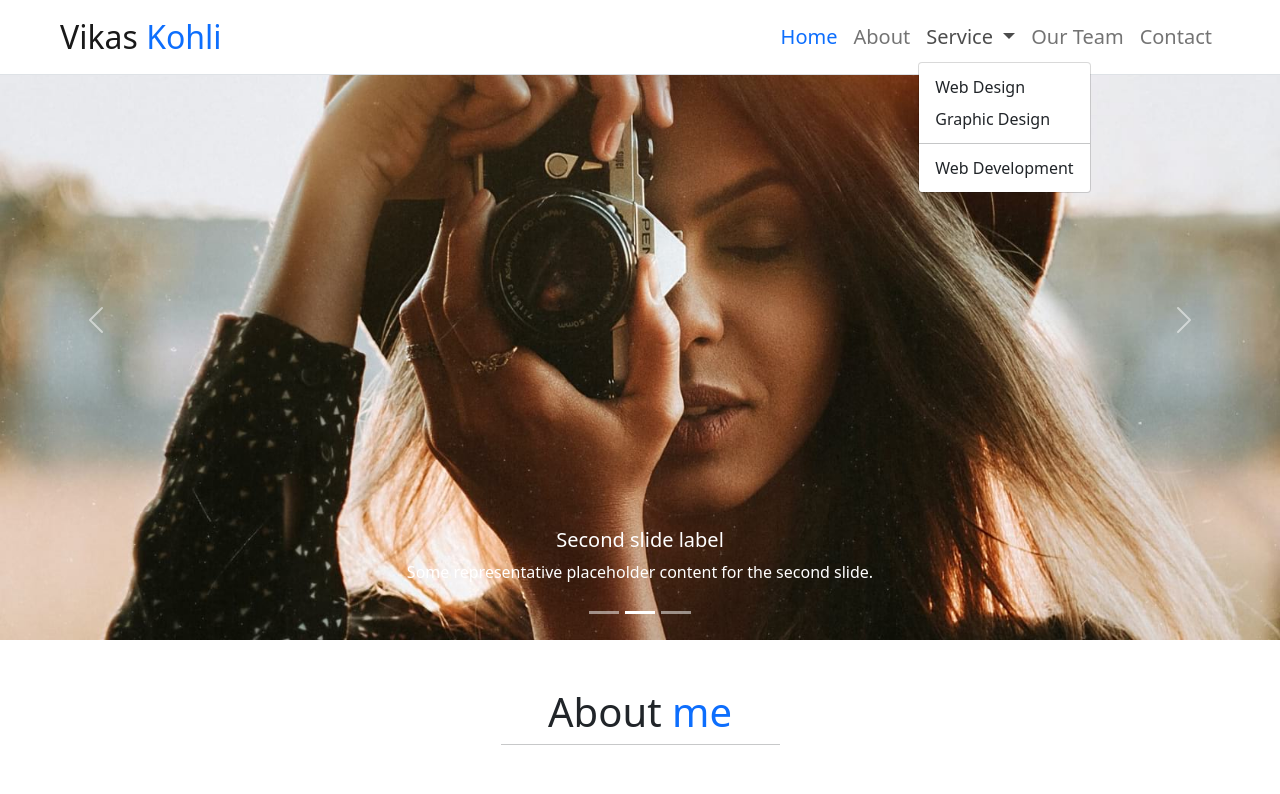
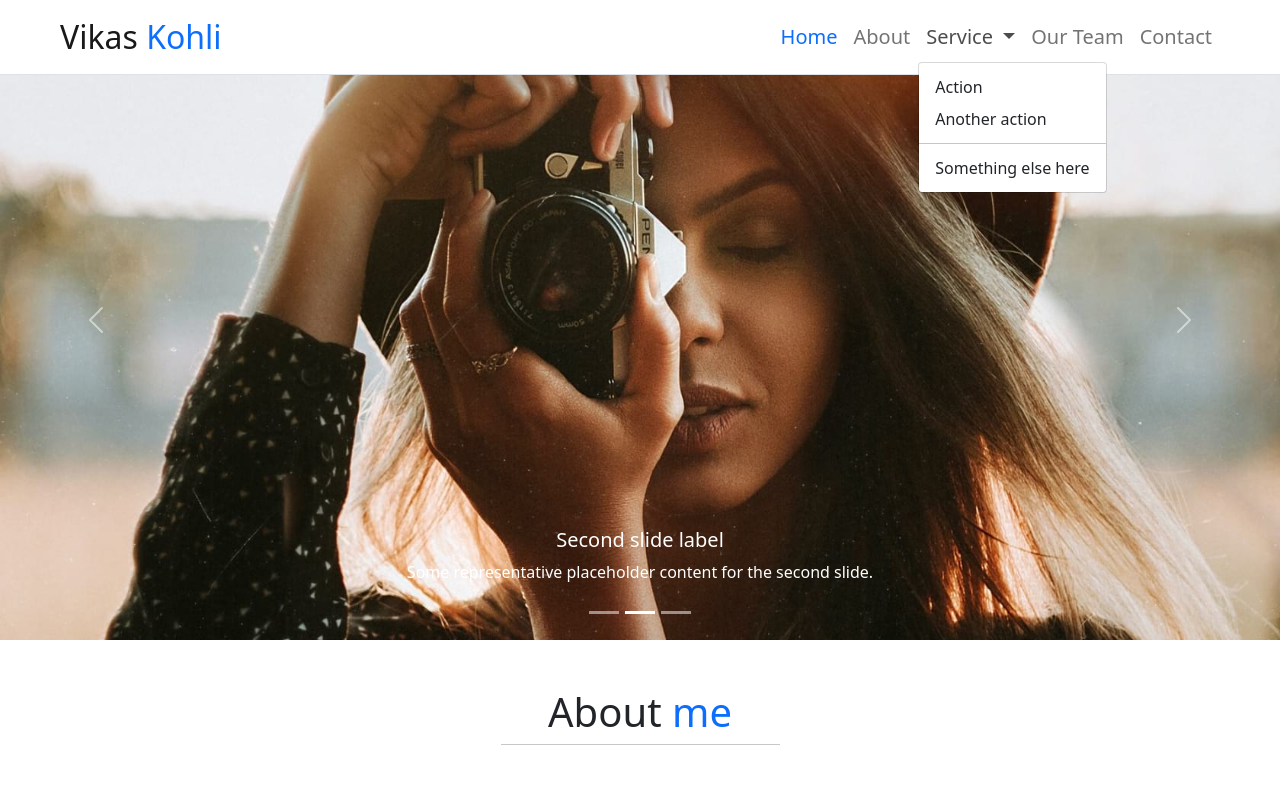
Before and after one commit to vkdemowebsite/vkdem.github.io, a plain HTML site: page index.html in a window 1280 px wide. Both pictures are taken after a click on the button "Service". Shown: the top 794 px of the page. Drawn offline with nearby package versions, Linux system fonts and the light colour scheme.

Commit message:
Update index.html

```diff
--- a/index.html
+++ b/index.html
@@ -53,12 +53,12 @@
                                 Service
                             </a>
                             <ul class="dropdown-menu" aria-labelledby="navbarDropdown">
-                                <li><a class="dropdown-item" href="#service">Web Design</a></li>
-                                <li><a class="dropdown-item" href="#service">Graphic Design</a></li>
+                                <li><a class="dropdown-item" href="#service">Action</a></li>
+                                <li><a class="dropdown-item" href="#service">Another action</a></li>
                                 <li>
                                     <hr class="dropdown-divider">
                                 </li>
-                                <li><a class="dropdown-item" href="#service">Web Development</a></li>
+                                <li><a class="dropdown-item" href="#service">Something else here</a></li>
                             </ul>
                         </li>
                         <li class="nav-item">
```
